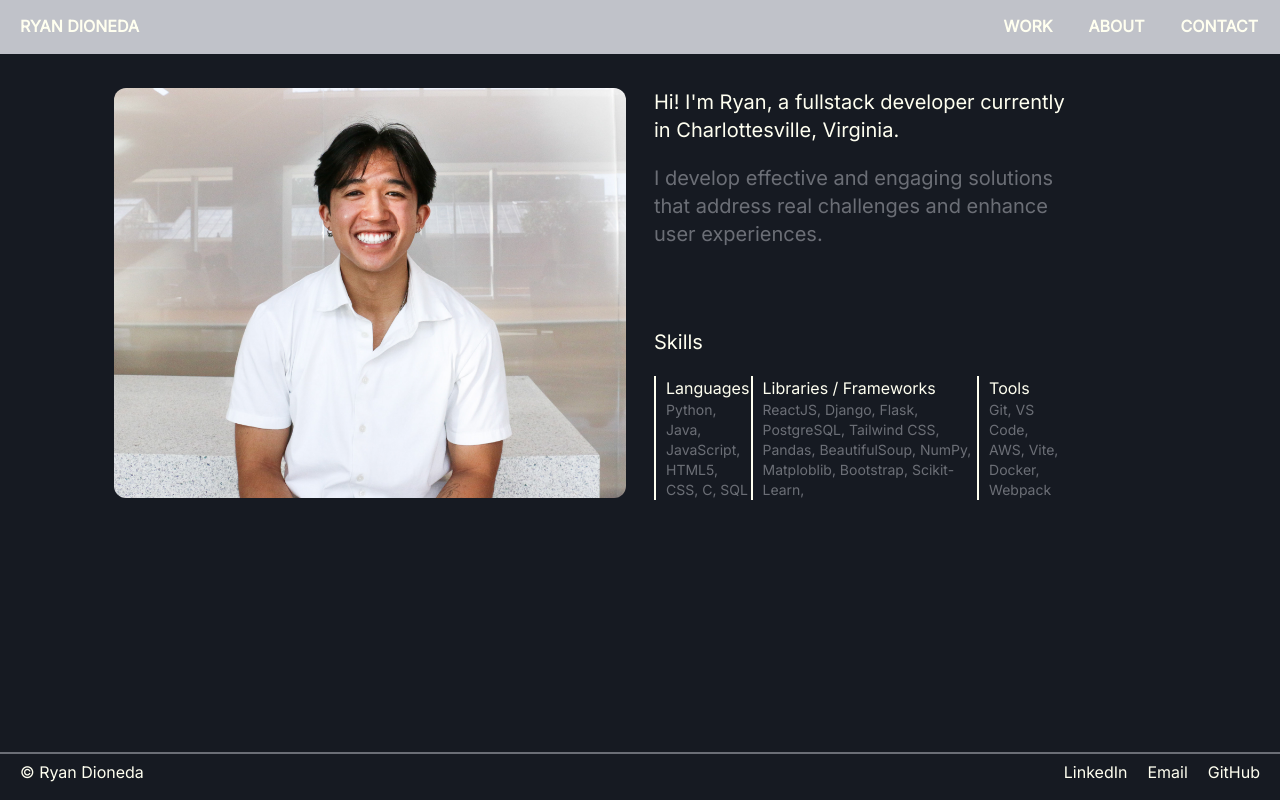
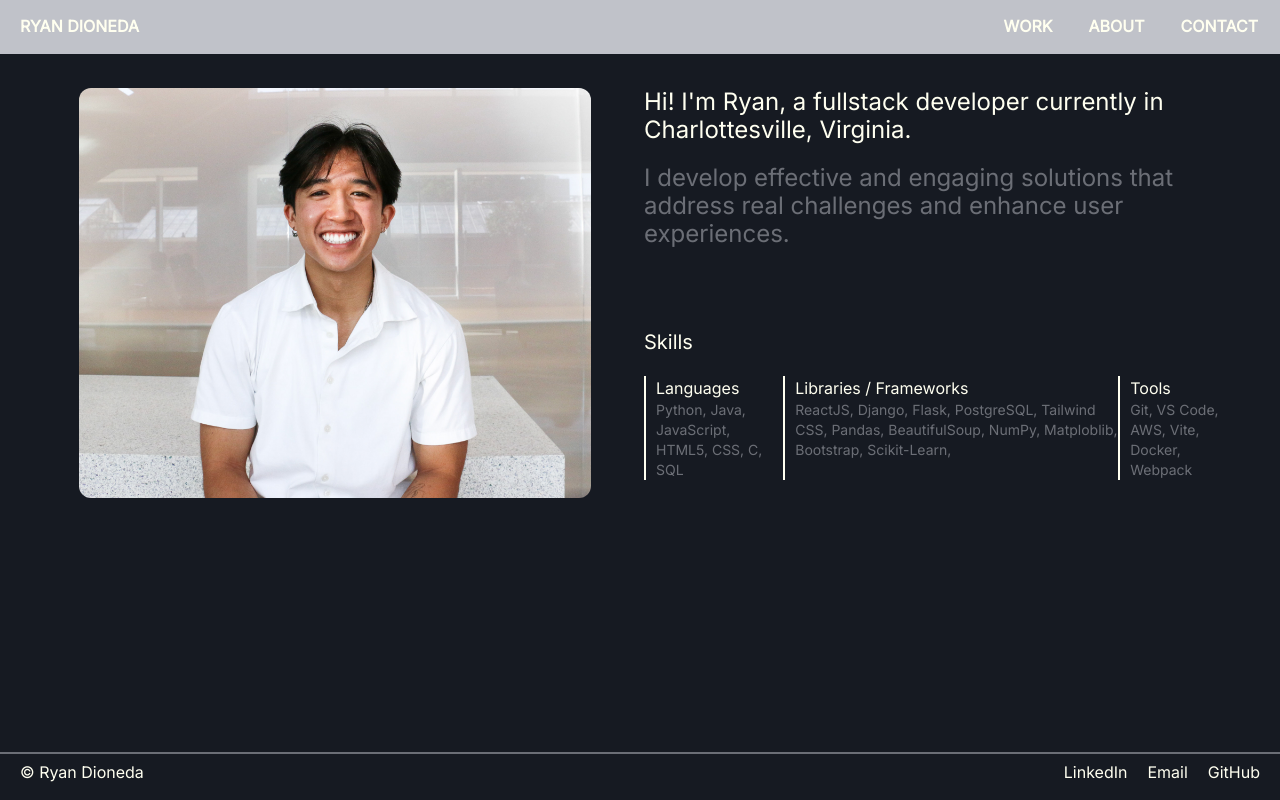
Before and after one commit to ryandioneda/portfolio_v1, a React (Vite) app: page /about in a window 1280 px wide. Built offline with nearby package versions, Linux system fonts and the light colour scheme.

Commit message:
Changed nav color and about text positioning
Changes:
- Changed nav color to bg-black for better readability and contrast
- Changed about header text to match the positioning in Contact.jsx

```diff
--- a/src/components/Nav/Nav.jsx
+++ b/src/components/Nav/Nav.jsx
@@ -13,14 +13,14 @@ const Nav = () => {
     };
 
     return (
-        <div id='nav-wrapper' className="bg-offblack w-full p-2.5 font-inter sm:bg-slate border-b-2 border-slate border-opacity-50 sticky z-20">
+        <div id='nav-wrapper' className="bg-black w-full p-2.5 font-inter sm:bg-slate border-b-2 border-slate border-opacity-50 sticky z-20">
             <nav id='nav-elements-container' className="flex uppercase font text-m font-normal justify-start">
                 <div id='name-link-container' className='px-2.5 py-1 text-ivory font-semibold'>
                     <Link to="/" onClick={() => setIsActive(false)}>Ryan Dioneda</Link>
                 </div>
 
                 {/* Burger & Burger Toggle effect */}
-                <div onClick={() => {setIsActive(!isActive)}} className="bg-offblack flex flex-grow gap-1 justify-end cursor-pointer sm:hidden">
+                <div onClick={() => {setIsActive(!isActive)}} className="bg-black flex flex-grow gap-1 justify-end cursor-pointer sm:hidden">
 
                     <div className='flex gap-2'>
                         <div className='py-2.5 flex flex-col gap-1'>
@@ -51,7 +51,7 @@ const Nav = () => {
                 {/* Mobile Menu Links Container */}
                 <motion.div
                     id="mobile-menu-links-container"
-                    className={`text-ivory font-bold text-mobile-large bg-offblack absolute top-10 left-0 flex flex-col justify-start w-full sm:hidden ${isActive ? 'block' : 'hidden'} rounded-b-[1.5em] h-[10em] mt-4`}
+                    className={`text-ivory font-bold text-mobile-large bg-black absolute top-10 left-0 flex flex-col justify-start w-full sm:hidden ${isActive ? 'block' : 'hidden'} rounded-b-[1.5em] h-[10em] mt-4`}
                     initial={{ y: -50, opacity: 0 }}
                     animate={{ y: isActive ? 0 : -0, opacity: isActive ? 1 : 0 }}
                     transition={{ duration: 0.3 }}>
--- a/src/pages/About/About.jsx
+++ b/src/pages/About/About.jsx
@@ -4,22 +4,22 @@ function About() {
 
     return (
         <div id="about-wrapper" className='p-2.5 font-inter'>
-            <div id="main-about-container" className=' p-5 grid grid-cols-1 gap-5 md:grid-cols-2'>
+            <div id="main-about-container" className=' p-5 grid grid-cols-1 gap-5 md:gap-0 md:grid-cols-2'>
 
-                <div id="grid-col-1" className="col-span-1 p-1">
-                    <div id="image-container" className='w-full h-auto flex justify-center md:justify-end'>
+                <div id="grid-col-1" className="col-span-1 p-1 md:flex md:justify-center">
+                    <div id="image-container" className='w-full h-auto flex justify-center'>
                         <img src={Headshot} alt="" className='w-full h-auto max-w-xs md:max-w-lg rounded-xl'/>
                     </div>
 
                 </div>
 
-                <div id="grid-col-2" className="col-span-1 p-1 md:w-[70%]">
-                    <div id="about-text-container">
-                        <div id="about-text-1" className='text-ivory text-xl mb-5'>
+                <div id="grid-col-2" className="col-span-1 p-1 md:flex md:justify-center">
+                    <div id="about-text-container" className='flex flex-col'>
+                        <div id="about-text-1" className='text-ivory text-xl md:text-[1.5rem] mb-5'>
                             <span>Hi! I'm Ryan, a fullstack developer currently in Charlottesville, Virginia.</span>
                         </div>
 
-                        <div id="about-text-2" className='text-slate opacity-50 text-xl mb-20'>
+                        <div id="about-text-2" className='text-slate opacity-50 text-xl md:text-[1.5rem] mb-20'>
                             <span>I develop effective and engaging solutions that address real challenges and enhance user experiences.</span>
                         </div>
 
```
